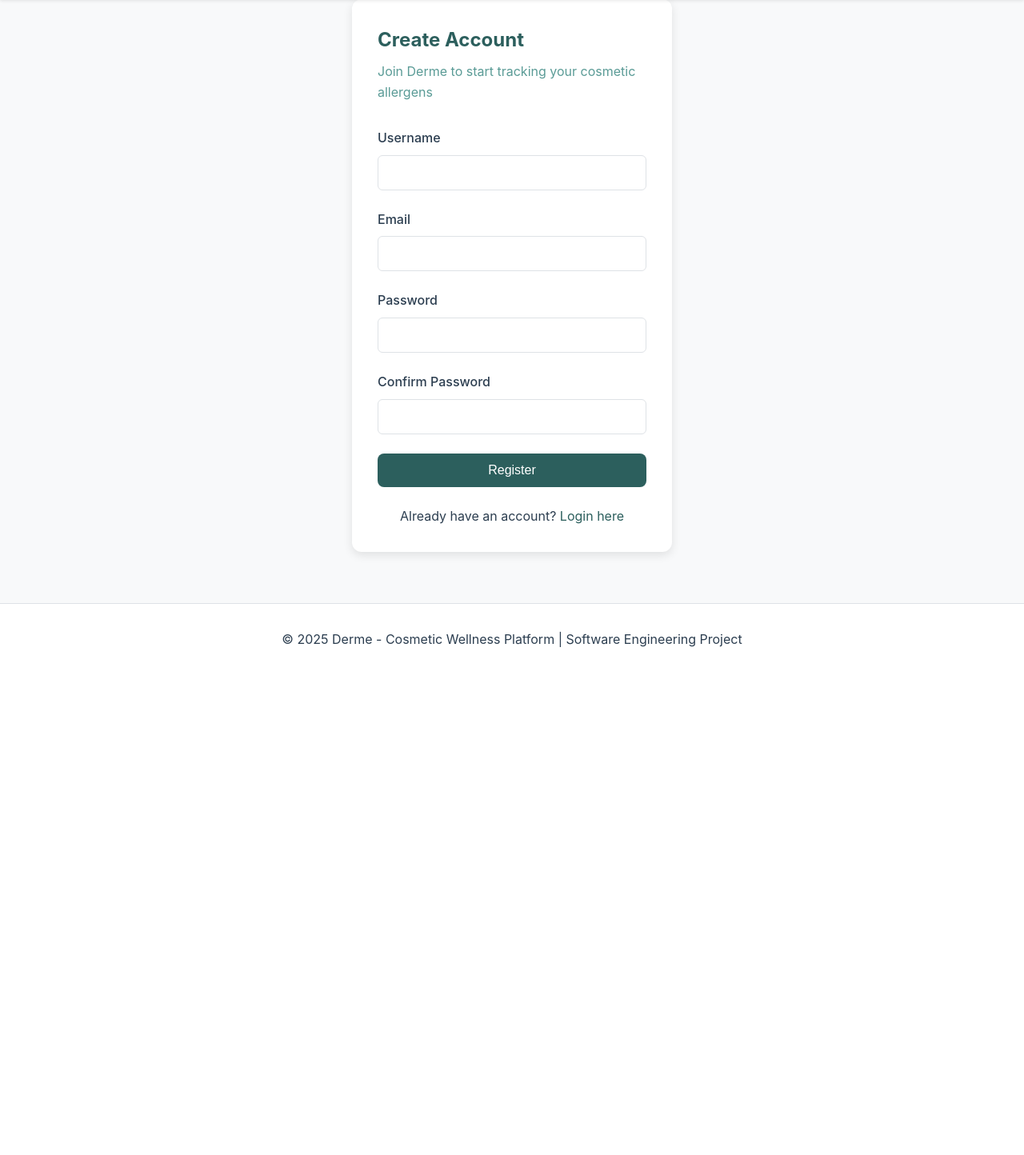
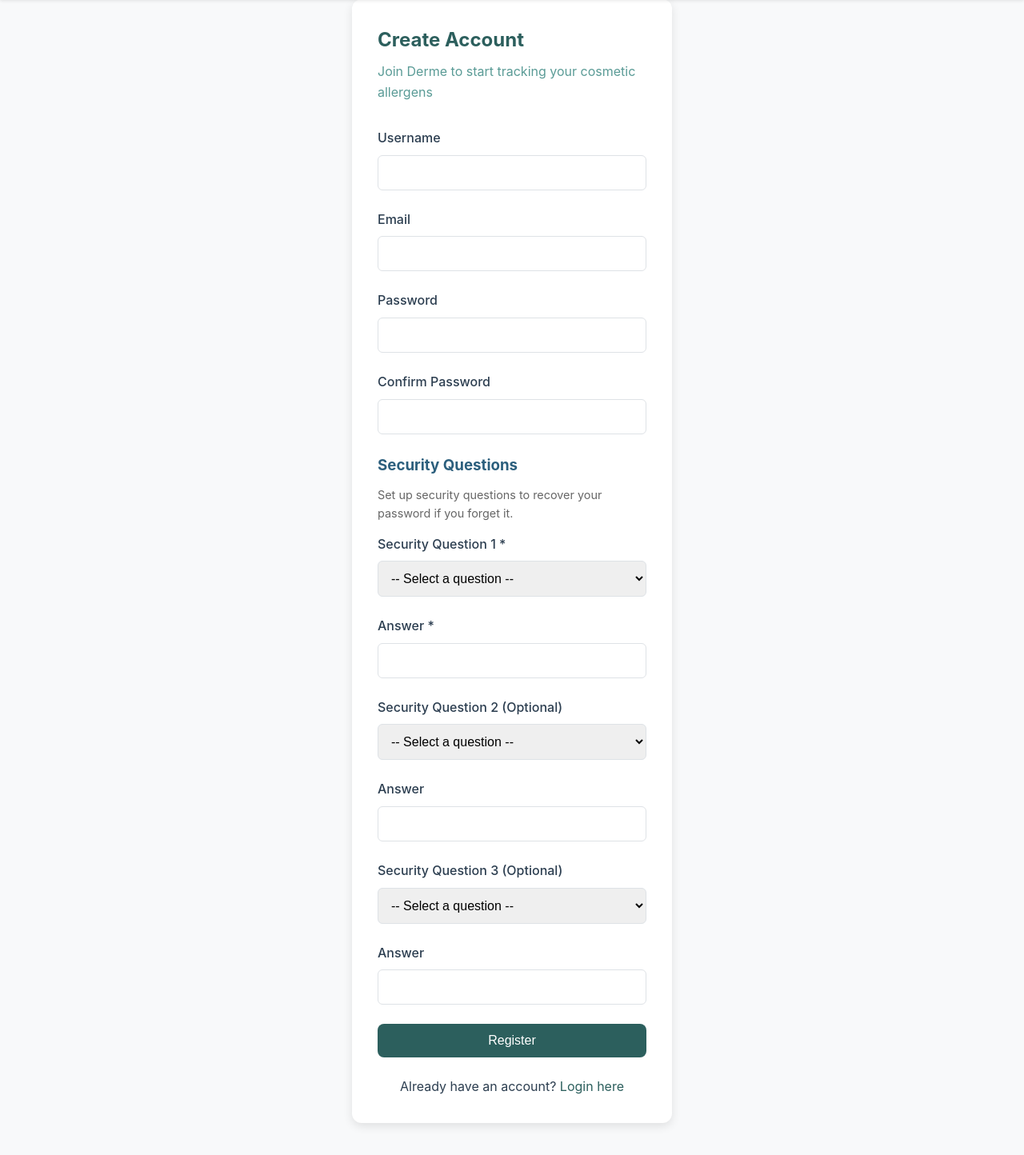
Before and after one commit to DrewThomasson/Derme---Cosmetic-Wellness-Platform, a Flask app: page /register in a window 1280 px wide. Shown: the part 105-1549 px from the top of the page at 80% size. Before the commit the page ends 914 px from the top, so only its background shows below. Run offline with Flask 3, Linux system fonts and the light colour scheme; parts of the project's set-up code (start-up, migrations or seed data) failed here and were passed over.

Commit message:
This should add the functionality for forgotPass
Tested and seems to work on my computer

```diff
--- a/app.py
+++ b/app.py
@@ -36,6 +36,13 @@
     username = db.Column(db.String(80), unique=True, nullable=False)
     email = db.Column(db.String(120), unique=True, nullable=False)
     password_hash = db.Column(db.String(200), nullable=False)
+    # Security questions for password recovery
+    security_question_1 = db.Column(db.String(200))
+    security_answer_1_hash = db.Column(db.String(200))
+    security_question_2 = db.Column(db.String(200))
+    security_answer_2_hash = db.Column(db.String(200))
+    security_question_3 = db.Column(db.String(200))
+    security_answer_3_hash = db.Column(db.String(200))
     allergens = db.relationship('UserAllergen', backref='user', lazy=True, cascade='all, delete-orphan')
     safe_products = db.relationship('SafeProduct', backref='user', lazy=True, cascade='all, delete-orphan')
     allergic_products = db.relationship('AllergicProduct', backref='user', lazy=True, cascade='all, delete-orphan')
@@ -45,6 +52,18 @@
 
     def check_password(self, password):
         return check_password_hash(self.password_hash, password)
+
+    def set_security_answer(self, question_num, answer):
+        """Set a security answer (hashed)"""
+        answer_hash = generate_password_hash(answer.lower().strip())
+        setattr(self, f'security_answer_{question_num}_hash', answer_hash)
+
+    def check_security_answer(self, question_num, answer):
+        """Check if security answer matches"""
+        answer_hash = getattr(self, f'security_answer_{question_num}_hash')
+        if not answer_hash:
+            return False
+        return check_password_hash(answer_hash, answer.lower().strip())
 
 class UserAllergen(db.Model):
     id = db.Column(db.Integer, primary_key=True)
@@ -352,12 +371,25 @@
         password = request.form.get('password')
         confirm_password = request.form.get('confirm_password')
 
+        # Get security questions and answers
+        security_question_1 = request.form.get('security_question_1')
+        security_answer_1 = request.form.get('security_answer_1')
+        security_question_2 = request.form.get('security_question_2')
+        security_answer_2 = request.form.get('security_answer_2')
+        security_question_3 = request.form.get('security_question_3')
+        security_answer_3 = request.form.get('security_answer_3')
+
         if not username or not email or not password:
             flash('All fields are required', 'error')
             return render_template('register.html')
 
         if password != confirm_password:
             flash('Passwords do not match', 'error')
+            return render_template('register.html')
+
+        # Validate security questions
+        if not security_question_1 or not security_answer_1:
+            flash('Please set up at least one security question', 'error')
             return render_template('register.html')
 
         if User.query.filter_by(username=username).first():
@@ -383,6 +415,18 @@
         # Create and add new user
         user = User(username=username, email=email)
         user.set_password(password)
+
+        # Set security questions and answers
+        if security_question_1 and security_answer_1:
+            user.security_question_1 = security_question_1
+            user.set_security_answer(1, security_answer_1)
+        if security_question_2 and security_answer_2:
+            user.security_question_2 = security_question_2
+            user.set_security_answer(2, security_answer_2)
+        if security_question_3 and security_answer_3:
+            user.security_question_3 = security_question_3
+            user.set_security_answer(3, security_answer_3)
+
         db.session.add(user)
         db.session.commit()
 
@@ -459,6 +503,137 @@
     logout_user()
     flash('You have been logged out', 'info')
     return redirect(url_for('index'))
+
+@app.route('/forgot-password', methods=['GET', 'POST'])
+def forgot_password():
+    """First step: Enter username or email"""
+    if current_user.is_authenticated:
+        return redirect(url_for('dashboard'))
+
+    if request.method == 'POST':
+        identifier = request.form.get('identifier')  # username or email
+
+        if not identifier:
+            flash('Please enter your username or email', 'error')
+            return render_template('forgot_password.html')
+
+        # Find user by username or email
+        user = User.query.filter(
+            (User.username == identifier) | (User.email == identifier)
+        ).first()
+
+        if not user:
+            flash('No account found with that username or email', 'error')
+            return render_template('forgot_password.html')
+
+        # Check if user has security questions set up
+        if not user.security_question_1:
+            flash('This account does not have security questions set up. Please contact support.', 'error')
+            return render_template('forgot_password.html')
+
+        # Store user ID in session for security questions page
+        session['reset_user_id'] = user.id
+        return redirect(url_for('verify_security_questions'))
+
+    return render_template('forgot_password.html')
+
+@app.route('/verify-security-questions', methods=['GET', 'POST'])
+def verify_security_questions():
+    """Second step: Answer security questions"""
+    if current_user.is_authenticated:
+        return redirect(url_for('dashboard'))
+
+    user_id = session.get('reset_user_id')
+    if not user_id:
+        flash('Session expired. Please start over.', 'error')
+        return redirect(url_for('forgot_password'))
+
+    user = User.query.get(user_id)
+    if not user:
+        flash('User not found', 'error')
+        session.pop('reset_user_id', None)
+        return redirect(url_for('forgot_password'))
+
+    if request.method == 'POST':
+        # Get submitted answers
+        answer_1 = request.form.get('answer_1', '')
+        answer_2 = request.form.get('answer_2', '')
+        answer_3 = request.form.get('answer_3', '')
+
+        # Verify at least the first answer (required)
+        if not user.check_security_answer(1, answer_1):
+            flash('Incorrect answer to security question', 'error')
+            return render_template('verify_security_questions.html', user=user)
+
+        # Verify second answer if question exists
+        if user.security_question_2 and answer_2:
+            if not user.check_security_answer(2, answer_2):
+                flash('Incorrect answer to security question', 'error')
+                return render_template('verify_security_questions.html', user=user)
+
+        # Verify third answer if question exists
+        if user.security_question_3 and answer_3:
+            if not user.check_security_answer(3, answer_3):
+                flash('Incorrect answer to security question', 'error')
+                return render_template('verify_security_questions.html', user=user)
+
+        # All answers correct, proceed to password reset
+        session['verified_user_id'] = user.id
+        session.pop('reset_user_id', None)
+        return redirect(url_for('reset_password'))
+
+    return render_template('verify_security_questions.html', user=user)
+
+@app.route('/reset-password', methods=['GET', 'POST'])
+def reset_password():
+    """Third step: Set new password"""
+    if current_user.is_authenticated:
+        return redirect(url_for('dashboard'))
+
+    user_id = session.get('verified_user_id')
+    if not user_id:
+        flash('Session expired or verification incomplete. Please start over.', 'error')
+        return redirect(url_for('forgot_password'))
+
+    user = User.query.get(user_id)
+    if not user:
+        flash('User not found', 'error')
+        session.pop('verified_user_id', None)
+        return redirect(url_for('forgot_password'))
+
+    if request.method == 'POST':
+        new_password = request.form.get('new_password')
+        confirm_password = request.form.get('confirm_password')
+
+        if not new_password or not confirm_password:
+            flash('Both password fields are required', 'error')
+            return render_template('reset_password.html')
+
+        if len(new_password) < 6:
+            flash('Password must be at least 6 characters long', 'error')
+            return render_template('reset_password.html')
+
+        if new_password != confirm_password:
+            flash('Passwords do not match', 'error')
+            return render_template('reset_password.html')
+
+        # Update password
+        user.set_password(new_password)
+        db.session.commit()
+
+        # Clear session
+        session.pop('verified_user_id', None)
+
+        print("\n" + "="*60)
+        print("PASSWORD RESET - SUCCESSFUL")
+        print("="*60)
+        print(f"User {user.username} reset their password at {datetime.now().strftime('%Y-%m-%d %H:%M:%S')}")
+        print("="*60 + "\n")
+
+        flash('Password successfully reset! You can now login with your new password.', 'success')
+        return redirect(url_for('login'))
+
+    return render_template('reset_password.html')
 
 @app.route('/dashboard')
 @login_required
@@ -775,21 +950,11 @@
 def migrate_database():
     """Migrate existing database schema to add new columns"""
     try:
-        # Check if we need to migrate by trying to access a new column
-        # This will raise an exception if the column doesn't exist
-        try:
-            KnownAllergen.query.with_entities(KnownAllergen.where_found).first()
-            # If we get here, migration is not needed
-            return
-        except:
-            # Column doesn't exist, need to migrate
-            pass
-
-        print("Migrating database schema...")
+        print("Checking for database migrations...")
 
         # Add new columns to known_allergen table using raw SQL
         with db.engine.connect() as conn:
-            # Check each column and add if it doesn't exist
+            # Check each column and add if it doesn't exist for known_allergen table
             try:
                 conn.execute(db.text("ALTER TABLE known_allergen ADD COLUMN where_found TEXT"))
                 print("  Added column: where_found")
@@ -811,6 +976,43 @@
             try:
                 conn.execute(db.text("ALTER TABLE known_allergen ADD COLUMN url VARCHAR(500)"))
                 print("  Added column: url")
+            except:
+                pass
+
+            # Add security question columns to user table
+            try:
+                conn.execute(db.text("ALTER TABLE user ADD COLUMN security_question_1 VARCHAR(200)"))
+                print("  Added column: security_question_1")
+            except:
+                pass
+
+            try:
+                conn.execute(db.text("ALTER TABLE user ADD COLUMN security_answer_1_hash VARCHAR(200)"))
+                print("  Added column: security_answer_1_hash")
+            except:
+                pass
+
+            try:
+                conn.execute(db.text("ALTER TABLE user ADD COLUMN security_question_2 VARCHAR(200)"))
+                print("  Added column: security_question_2")
+            except:
+                pass
+
+            try:
+                conn.execute(db.text("ALTER TABLE user ADD COLUMN security_answer_2_hash VARCHAR(200)"))
+                print("  Added column: security_answer_2_hash")
+            except:
+                pass
+
+            try:
+                conn.execute(db.text("ALTER TABLE user ADD COLUMN security_question_3 VARCHAR(200)"))
+                print("  Added column: security_question_3")
+            except:
+                pass
+
+            try:
+                conn.execute(db.text("ALTER TABLE user ADD COLUMN security_answer_3_hash VARCHAR(200)"))
+                print("  Added column: security_answer_3_hash")
             except:
                 pass
 
--- a/templates/login.html
+++ b/templates/login.html
@@ -23,6 +23,7 @@
         </form>
 
         <p class="auth-footer">
+            <a href="{{ url_for('forgot_password') }}" style="display: block; margin-bottom: 10px;">Forgot Password?</a>
             Don't have an account? <a href="{{ url_for('register') }}">Register here</a>
         </p>
     </div>
--- a/templates/register.html
+++ b/templates/register.html
@@ -29,6 +29,62 @@
                 <input type="password" id="confirm_password" name="confirm_password" required minlength="6">
             </div>
 
+            <div class="security-questions-section">
+                <h3 style="margin-top: 20px; margin-bottom: 10px; color: #2c5f7d;">Security Questions</h3>
+                <p style="font-size: 0.9em; color: #666; margin-bottom: 15px;">Set up security questions to recover your password if you forget it.</p>
+
+                <div class="form-group">
+                    <label for="security_question_1">Security Question 1 *</label>
+                    <select id="security_question_1" name="security_question_1" required>
+                        <option value="">-- Select a question --</option>
+                        <option value="What was the name of your first pet?">What was the name of your first pet?</option>
+                        <option value="What city were you born in?">What city were you born in?</option>
+                        <option value="What is your mother's maiden name?">What is your mother's maiden name?</option>
+                        <option value="What was the name of your first school?">What was the name of your first school?</option>
+                        <option value="What is your favorite color?">What is your favorite color?</option>
+                    </select>
+                </div>
+
+                <div class="form-group">
+                    <label for="security_answer_1">Answer *</label>
+                    <input type="text" id="security_answer_1" name="security_answer_1" required>
+                </div>
+
+                <div class="form-group">
+                    <label for="security_question_2">Security Question 2 (Optional)</label>
+                    <select id="security_question_2" name="security_question_2">
+                        <option value="">-- Select a question --</option>
+                        <option value="What is your favorite book?">What is your favorite book?</option>
+                        <option value="What is your favorite movie?">What is your favorite movie?</option>
+                        <option value="What was your childhood nickname?">What was your childhood nickname?</option>
+                        <option value="In what city did you meet your spouse/partner?">In what city did you meet your spouse/partner?</option>
+                        <option value="What is the name of your favorite childhood friend?">What is the name of your favorite childhood friend?</option>
+                    </select>
+                </div>
+
+                <div class="form-group">
+                    <label for="security_answer_2">Answer</label>
+                    <input type="text" id="security_answer_2" name="security_answer_2">
+                </div>
+
+                <div class="form-group">
+                    <label for="security_question_3">Security Question 3 (Optional)</label>
+                    <select id="security_question_3" name="security_question_3">
+                        <option value="">-- Select a question --</option>
+                        <option value="What is your favorite food?">What is your favorite food?</option>
+                        <option value="What is the name of the street you grew up on?">What is the name of the street you grew up on?</option>
+                        <option value="What is your father's middle name?">What is your father's middle name?</option>
+                        <option value="What was the make of your first car?">What was the make of your first car?</option>
+                        <option value="What is your favorite sport?">What is your favorite sport?</option>
+                    </select>
+                </div>
+
+                <div class="form-group">
+                    <label for="security_answer_3">Answer</label>
+                    <input type="text" id="security_answer_3" name="security_answer_3">
+                </div>
+            </div>
+
             <button type="submit" class="btn btn-primary btn-block">Register</button>
         </form>
 
```
Also changed, not shown: templates/forgot_password.html (added, +25 -0 lines), templates/reset_password.html (added, +30 -0 lines), templates/verify_security_questions.html (added, +42 -0 lines), test_forgot_password.py (added, +81 -0 lines).
